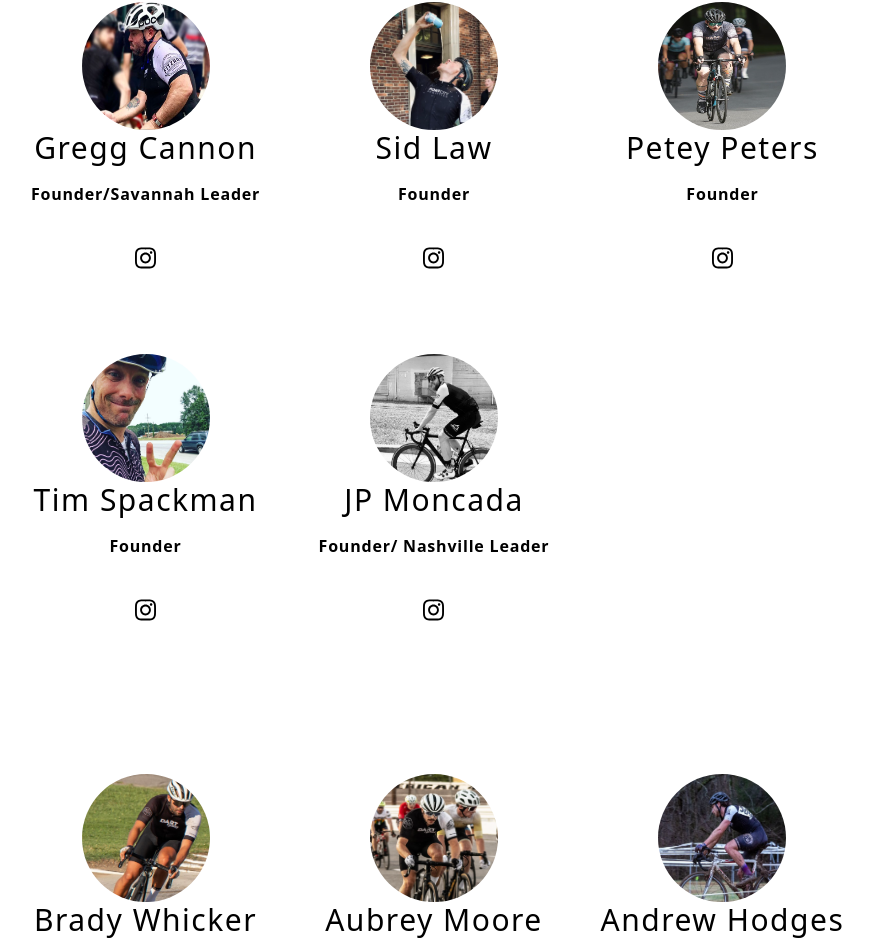
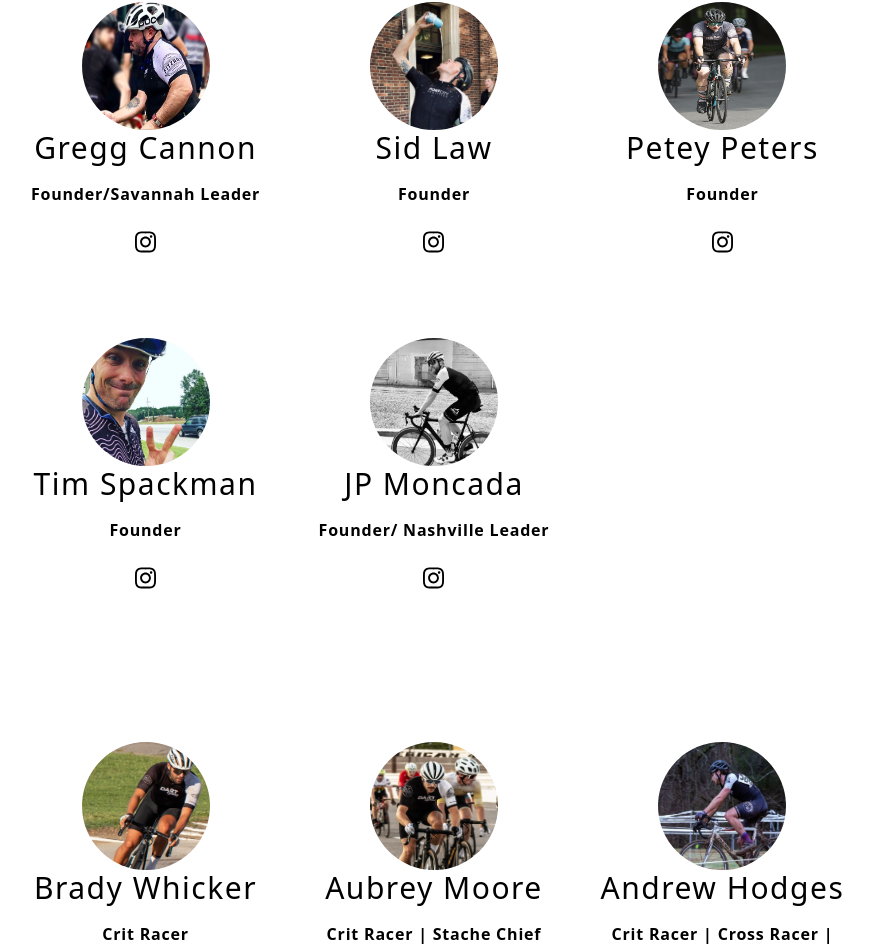
Before and after one commit to matthewtrask/thanksdart.com, a Vue app: page / in a window 1280 px wide. Shown: the part 1993-2943 px from the top of the page, without its empty margins (206-1079 px from the left). Built offline with nearby package versions, Linux system fonts and the light colour scheme.

Commit message:
fix spacing for founders

```diff
--- a/src/components/Main.vue
+++ b/src/components/Main.vue
@@ -48,10 +48,10 @@
           <div v-for="team in founders">
             <img :src="getPic(team.img)" v-bind:alt="team.name + ' image'" class="mx-auto h-32 w-32 rounded-full">
             <h4 class="text-center tracking-wider text-3xl pb-4">{{ team.name }}</h4>
-            <p class="text-center tracking-wider font-bold pb-4 lg:h-16">{{ team.role }}</p>
+            <p class="text-center tracking-wider font-bold lg:h-12">{{ team.role }}</p>
             <div class="socials h-12 sm:mb-12">
               <div v-if="Object.keys(team.socials).length > 0">
-                <a :href="team.socials.instagram">
+                <a :href="team.socials.instagram" class="pb-12">
                   <img class="sm:block h-10 w-auto justify-center mx-auto pb-4" src="../assets/instagram-brands.svg" alt="Workflow">
                 </a>
               </div>
```
